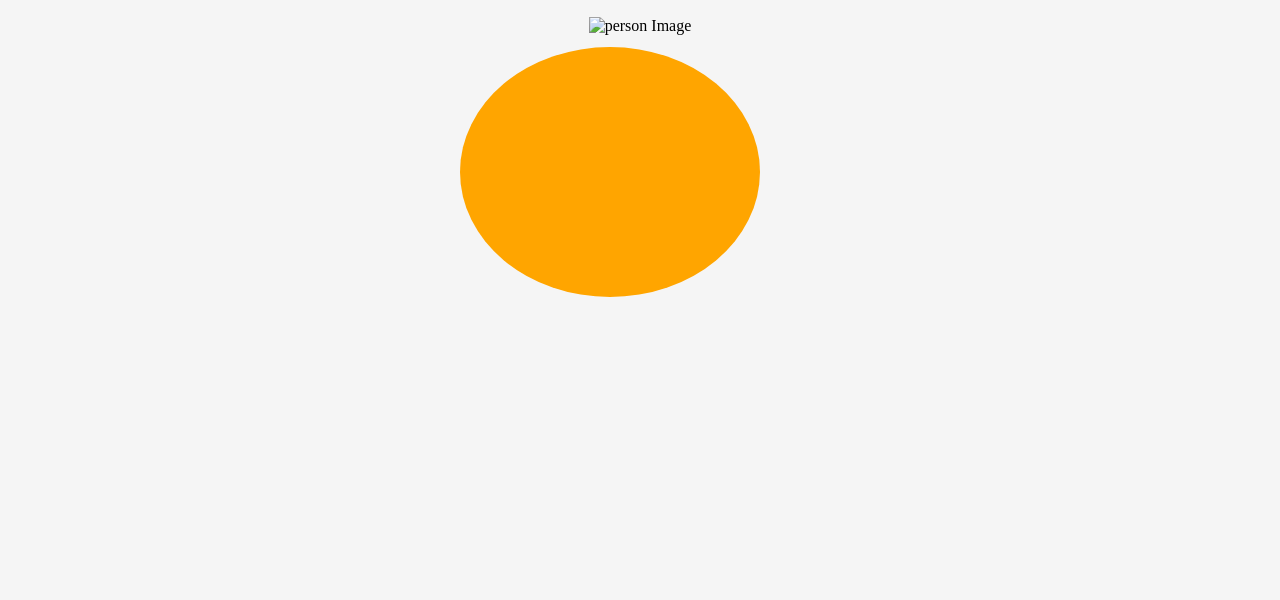
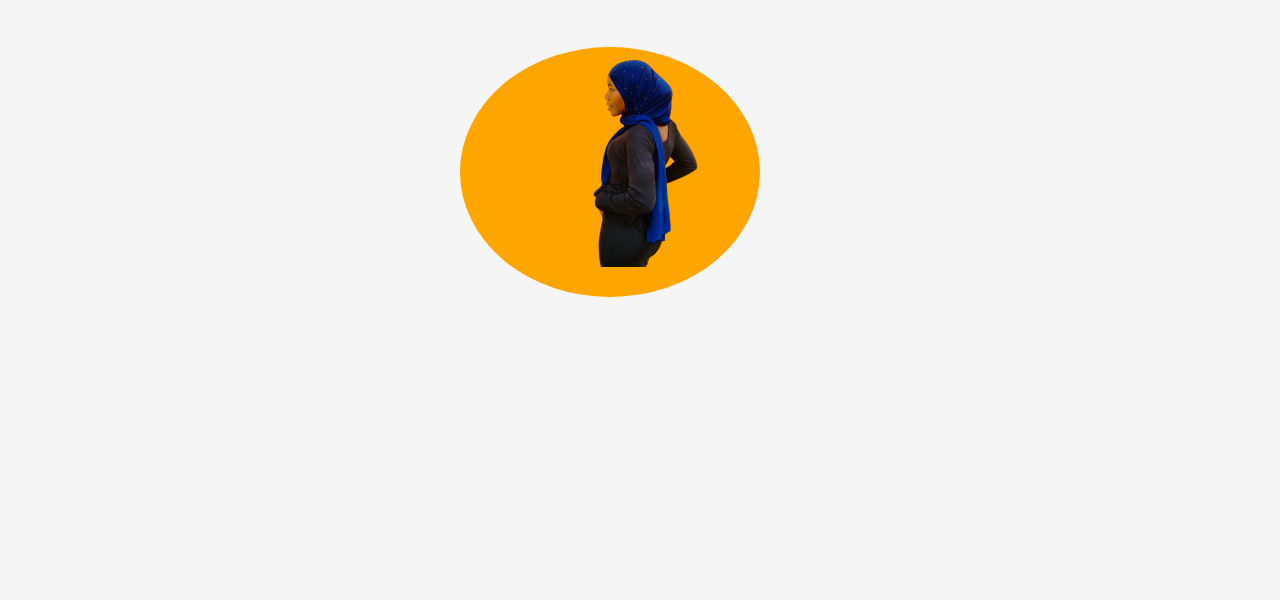
Before and after one commit to Bamidelex1132/portfolio, a plain HTML site: page index.html in a window 1280 px wide. Shown: the part 200-800 px from the top of the page. Drawn offline with Linux system fonts and the light colour scheme.

Commit message:
Update index.html

```diff
--- a/index.html
+++ b/index.html
@@ -27,7 +27,7 @@
  </div>
  <div class="hero-section">
     <div class="circle-bg"></div>
-    <img src="image/img1.png " alt="person Image" class="person-img">
+    <img src="img1.png " alt="person Image" class="person-img">
  </div>
  <p class="center-text">ON GOING PROJECTS!!</p>
 
```
